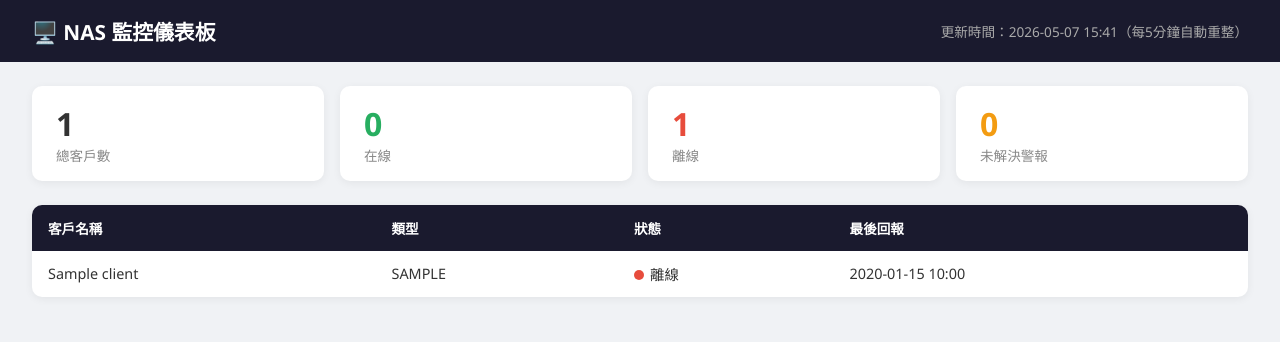
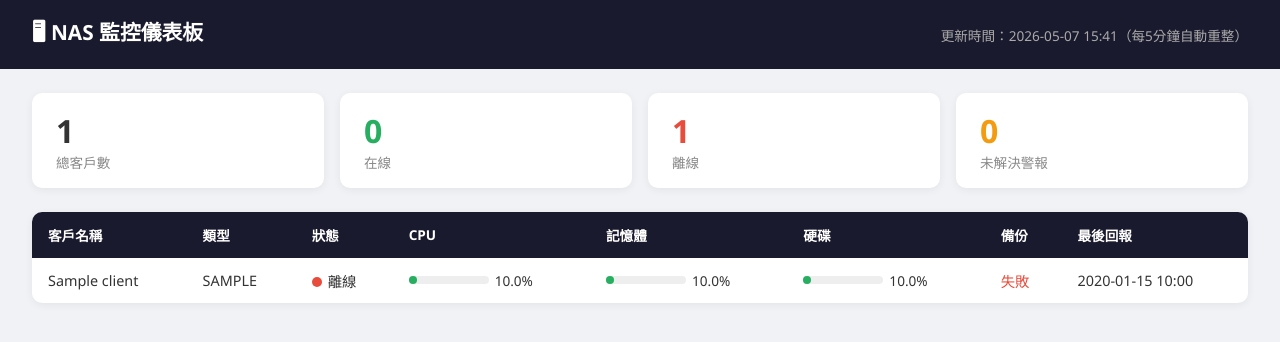
Before and after one commit to chueh420/nas-monitor, a FastAPI app: page / in a window 1280 px wide. Shown: the top 342 px of the page. Run offline with FastAPI, Linux system fonts and the light colour scheme; tables that the repository leaves empty hold one stand-in row (values such as "Sample post").

Commit message:
Add CPU/memory/disk/backup metrics to dashboard

```diff
--- a/main.py
+++ b/main.py
@@ -100,12 +100,17 @@ def dashboard(request: Request, db: Session = Depends(get_db)):
     status_list = []
     for c in clients:
         offline = c.last_seen is None or (now - c.last_seen) > timedelta(minutes=30)
+        latest = db.query(NASReport).filter(NASReport.client_id == c.id).order_by(NASReport.timestamp.desc()).first()
         status_list.append({
             "name": c.name,
             "nas_type": c.nas_type,
             "last_seen": c.last_seen.strftime("%Y-%m-%d %H:%M") if c.last_seen else "從未回報",
             "status": "offline" if offline else c.last_status,
             "offline": offline,
+            "cpu": round(latest.cpu_usage, 1) if latest else "-",
+            "mem": round(latest.memory_usage, 1) if latest else "-",
+            "disk": round(latest.disk_usage, 1) if latest else "-",
+            "backup": latest.backup_status if latest else "unknown",
         })
     unresolved = db.query(Alert).filter(Alert.resolved == False).count()
     return templates.TemplateResponse(request, "dashboard.html", {
--- a/templates/dashboard.html
+++ b/templates/dashboard.html
@@ -22,7 +22,7 @@
     .orange { color: #f39c12; }
     table { width: 100%; background: white; border-radius: 10px; box-shadow: 0 2px 8px rgba(0,0,0,0.06); border-collapse: collapse; overflow: hidden; }
     th { background: #1a1a2e; color: white; padding: 0.8rem 1rem; text-align: left; font-size: 0.85rem; }
-    td { padding: 0.8rem 1rem; border-bottom: 1px solid #f0f0f0; font-size: 0.9rem; }
+    td { padding: 0.75rem 1rem; border-bottom: 1px solid #f0f0f0; font-size: 0.9rem; }
     tr:last-child td { border-bottom: none; }
     tr:hover td { background: #fafafa; }
     .status-dot { display: inline-block; width: 10px; height: 10px; border-radius: 50%; margin-right: 6px; }
@@ -31,11 +31,18 @@
     .dot-warning { background: #f39c12; }
     .dot-failed { background: #e74c3c; }
     .dot-unknown { background: #95a5a6; }
+    .bar-wrap { display: flex; align-items: center; gap: 6px; }
+    .bar { height: 8px; border-radius: 4px; background: #eee; width: 80px; }
+    .bar-fill { height: 100%; border-radius: 4px; }
+    .bar-ok { background: #27ae60; }
+    .bar-warn { background: #f39c12; }
+    .bar-danger { background: #e74c3c; }
+    .pct { font-size: 0.85rem; min-width: 38px; }
   </style>
 </head>
 <body>
   <div class="header">
-    <h1>🖥️ NAS 監控儀表板
+    <h1>&#128421; NAS 監控儀表板
       {% if unresolved_alerts > 0 %}
       <span class="badge">{{ unresolved_alerts }} 警報</span>
       {% endif %}
@@ -59,6 +66,10 @@
           <th>客戶名稱</th>
           <th>類型</th>
           <th>狀態</th>
+          <th>CPU</th>
+          <th>記憶體</th>
+          <th>硬碟</th>
+          <th>備份</th>
           <th>最後回報</th>
         </tr>
       </thead>
@@ -80,10 +91,40 @@
               <span class="status-dot dot-unknown"></span>未知
             {% endif %}
           </td>
+          <td>
+            {% if c.cpu != "-" %}
+            <div class="bar-wrap">
+              <div class="bar"><div class="bar-fill {% if c.cpu >= 90 %}bar-danger{% elif c.cpu >= 70 %}bar-warn{% else %}bar-ok{% endif %}" style="width:{{ c.cpu }}%"></div></div>
+              <span class="pct">{{ c.cpu }}%</span>
+            </div>
+            {% else %}-{% endif %}
+          </td>
+          <td>
+            {% if c.mem != "-" %}
+            <div class="bar-wrap">
+              <div class="bar"><div class="bar-fill {% if c.mem >= 90 %}bar-danger{% elif c.mem >= 70 %}bar-warn{% else %}bar-ok{% endif %}" style="width:{{ c.mem }}%"></div></div>
+              <span class="pct">{{ c.mem }}%</span>
+            </div>
+            {% else %}-{% endif %}
+          </td>
+          <td>
+            {% if c.disk != "-" %}
+            <div class="bar-wrap">
+              <div class="bar"><div class="bar-fill {% if c.disk >= 90 %}bar-danger{% elif c.disk >= 85 %}bar-warn{% else %}bar-ok{% endif %}" style="width:{{ c.disk }}%"></div></div>
+              <span class="pct">{{ c.disk }}%</span>
+            </div>
+            {% else %}-{% endif %}
+          </td>
+          <td>
+            {% if c.backup == "ok" %}<span class="green">正常</span>
+            {% elif c.backup == "failed" %}<span class="red">失敗</span>
+            {% elif c.backup == "warning" %}<span class="orange">警告</span>
+            {% else %}<span style="color:#aaa">未知</span>{% endif %}
+          </td>
           <td>{{ c.last_seen }}</td>
         </tr>
         {% else %}
-        <tr><td colspan="4" style="text-align:center;color:#aaa;padding:2rem">尚無客戶資料</td></tr>
+        <tr><td colspan="8" style="text-align:center;color:#aaa;padding:2rem">尚無客戶資料</td></tr>
         {% endfor %}
       </tbody>
     </table>
```
